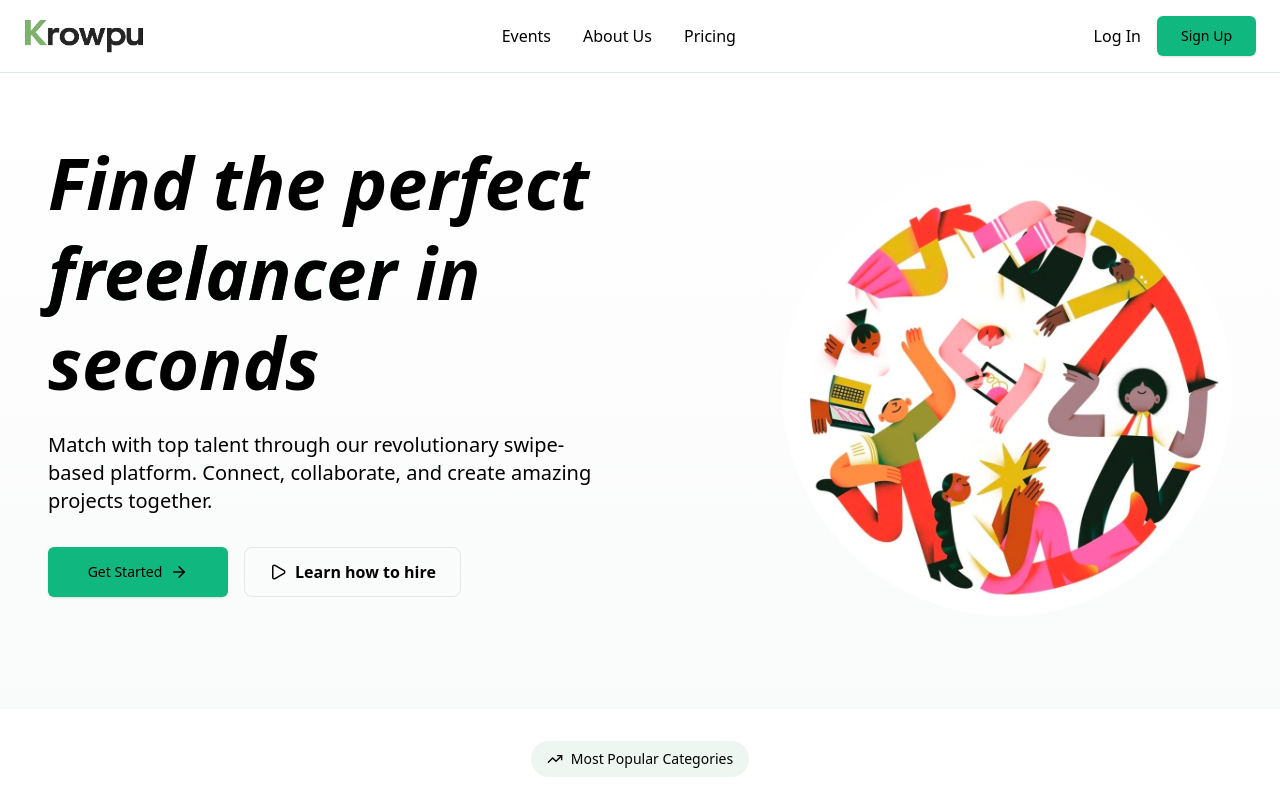
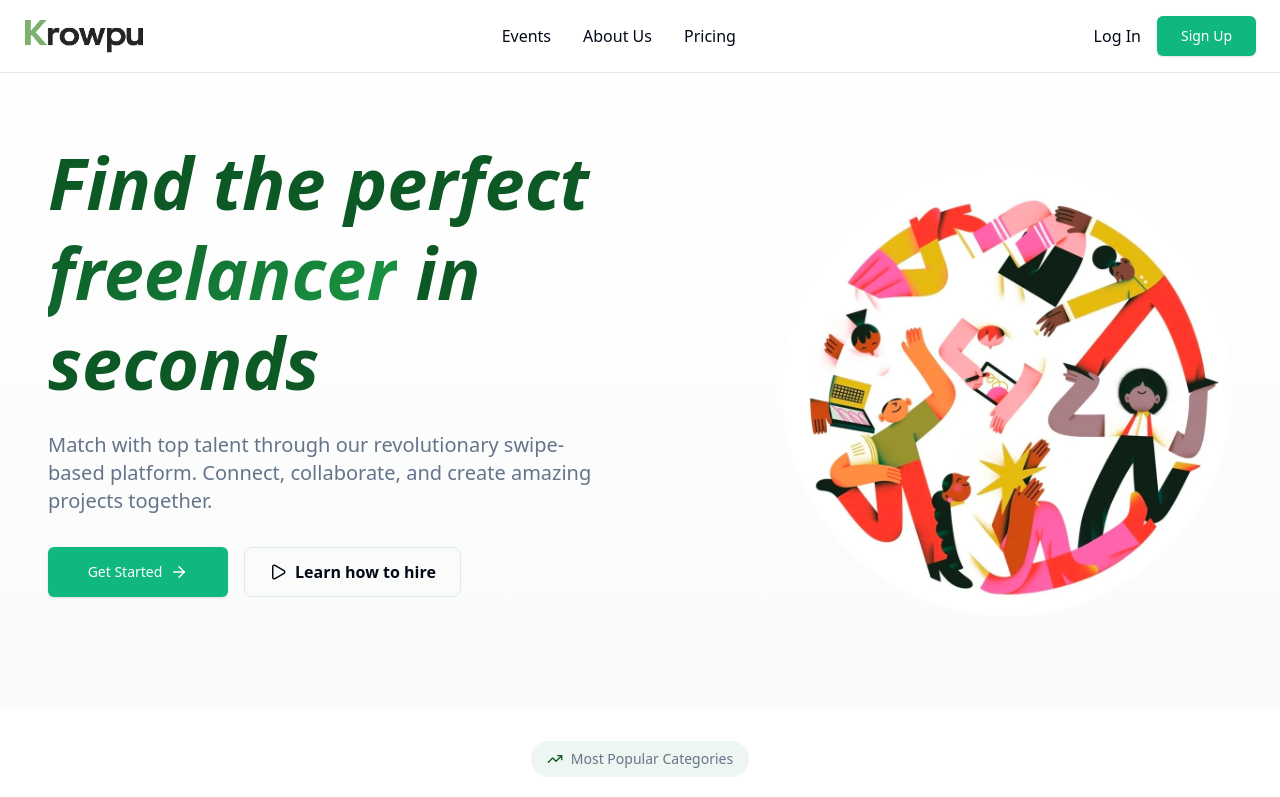
Before and after one commit to JaiKumarSuther/krowpu, a Next.js app: page / in a window 1280 px wide. Shown: the top 797 px of the page. Built offline with nearby package versions, Linux system fonts and the light colour scheme.

Commit message:
fixed text

```diff
--- a/app/globals.css
+++ b/app/globals.css
@@ -22,7 +22,3 @@ body {
 button {
   cursor: pointer;
 }
-
-* {
-  color: black
-}
--- a/app/layout.tsx
+++ b/app/layout.tsx
@@ -20,7 +20,7 @@ export default function RootLayout({
         <title>Krowpu</title>
         <meta name="description" content="Krowpu - Freelance Platform Opposite of Upwork" />
       </head>
-      <body className={`${inter.variable} antialiased`}>
+      <body className={`${inter.variable} antialiased text-black`}>
         <Header/>
         {children}
       </body>
```
